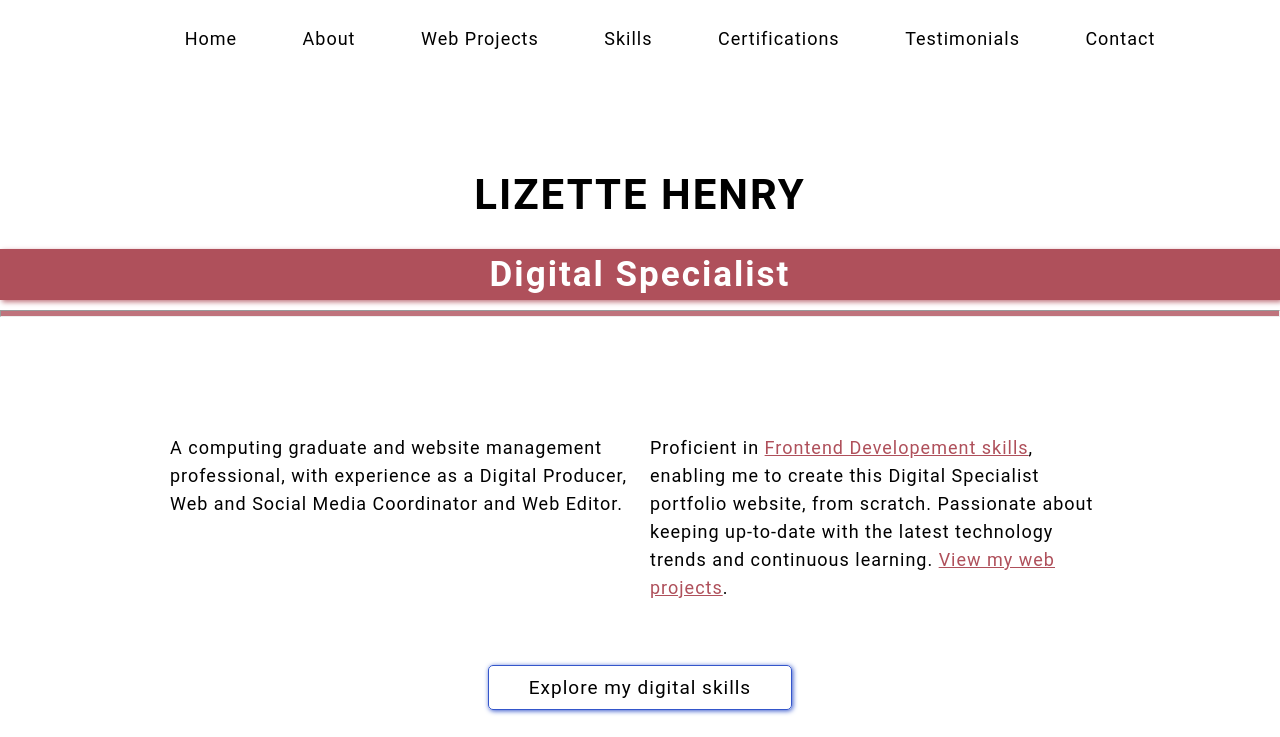
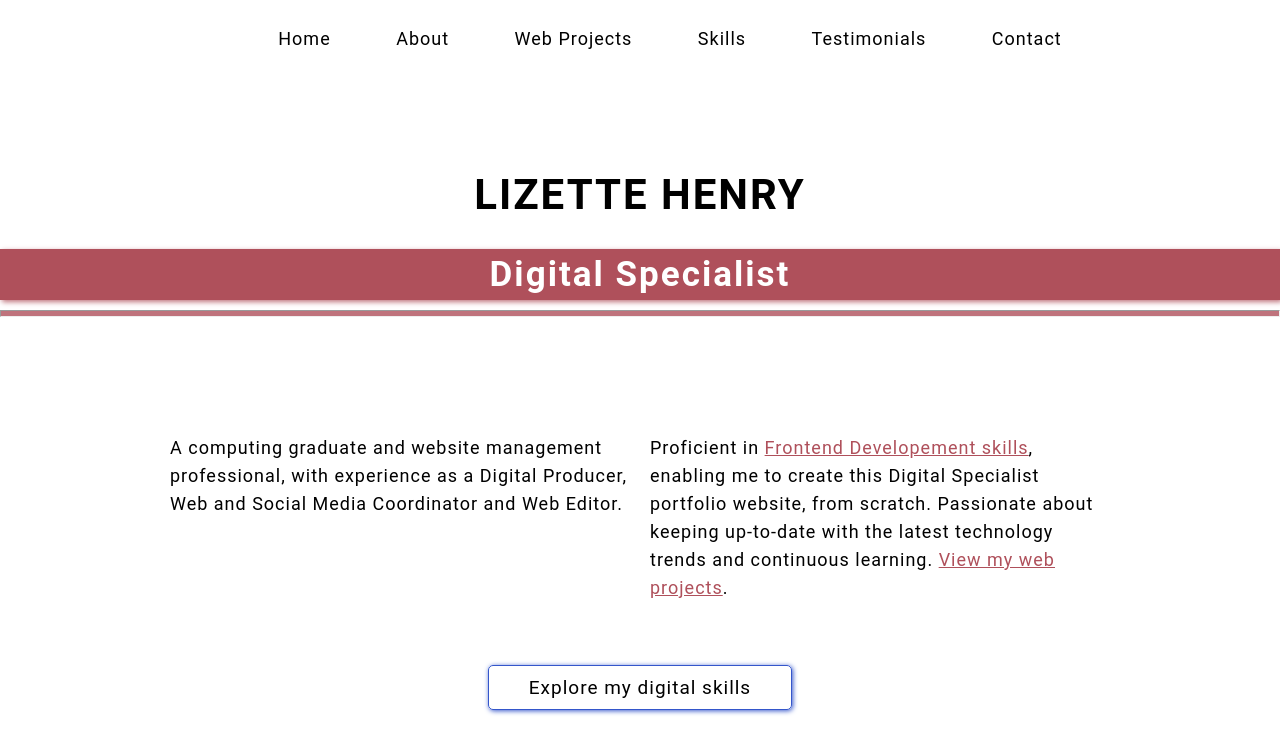
Before and after one commit to Lize101/portfolio, a plain HTML site: page index.html in a window 1280 px wide. Shown: the top 737 px of the page. Drawn offline with Linux system fonts and the light colour scheme.

Commit message:
Update navigation

```diff
--- a/index.html
+++ b/index.html
@@ -16,7 +16,6 @@
                     <li><a href="#h2">About</a></li>
                     <li><a href="#projects">Web Projects</a></li>
                     <li><a href="#skills">Skills</a></li>
-                    <li><a href="#certs">Certifications</a></li> <!--Take section out?-->
                     <li><a href="#testimonials">Testimonials</a></li>
                     <li><a href="#contact">Contact</a></li>
                 </ul>
```
